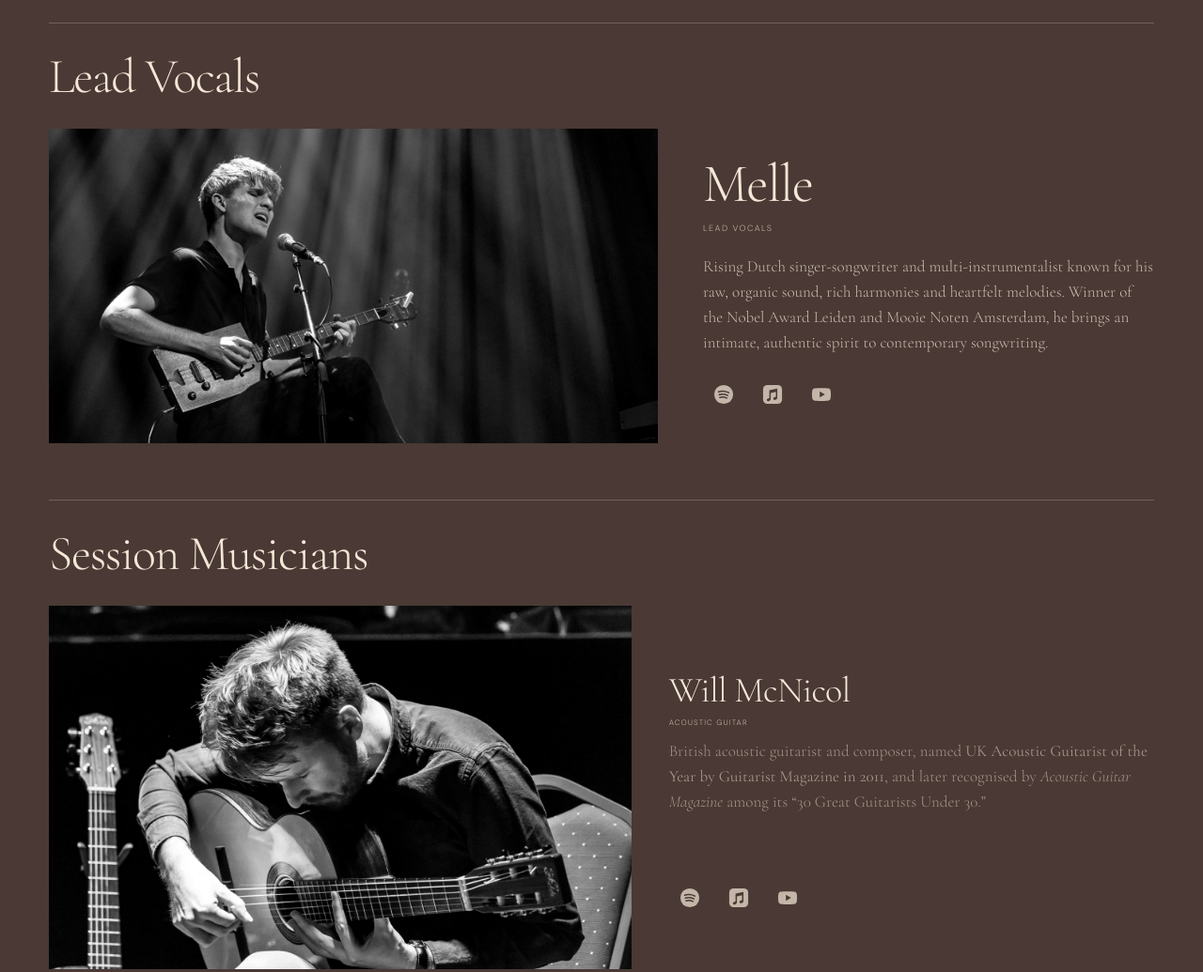
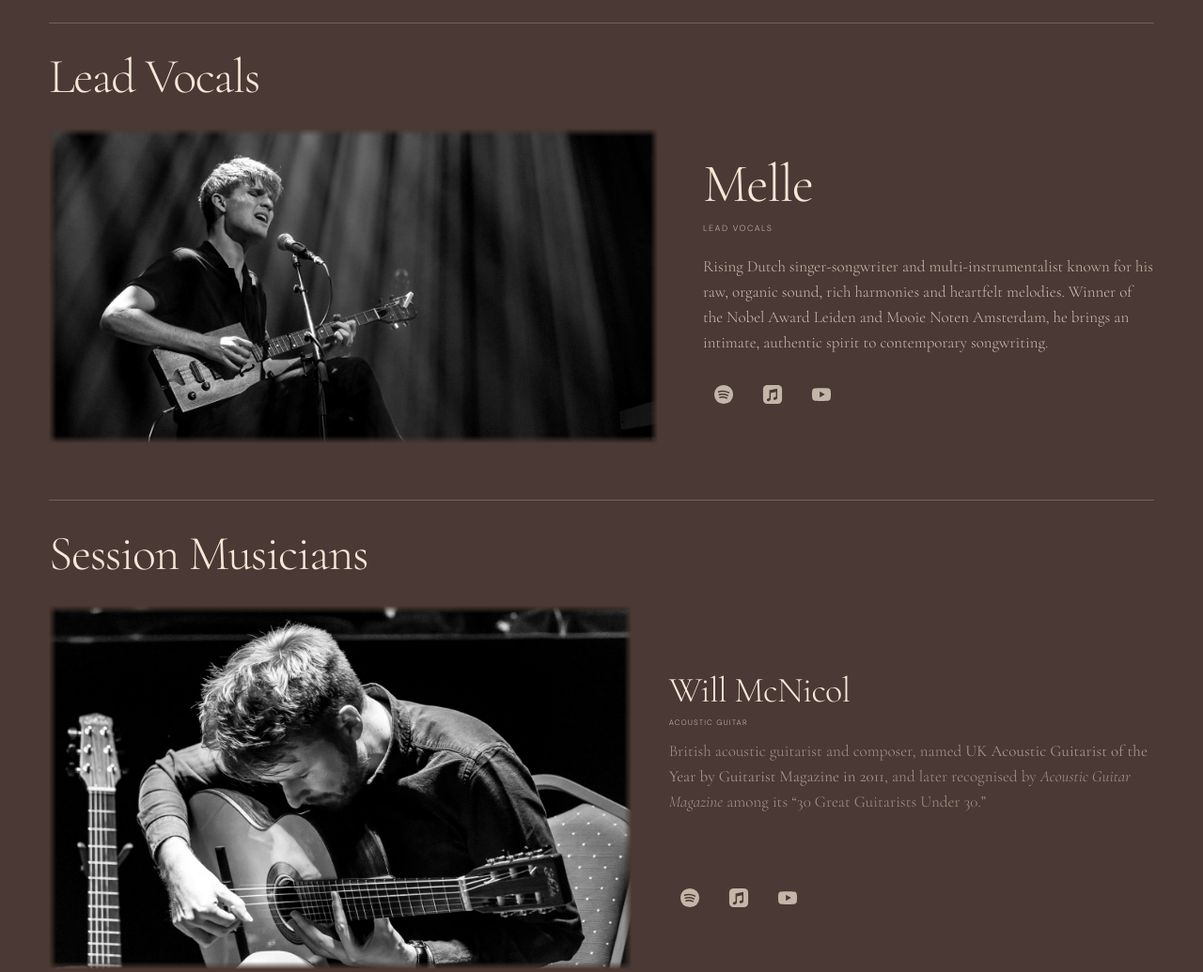
Before and after one commit to music-ianchung/music.ianchung, a plain HTML site: page project-you/index.html in a window 1280 px wide. Shown: the part 2640-3675 px from the top of the page at 94% size. Drawn offline with nearby package versions, Linux system fonts and the light colour scheme.

Commit message:
Add subtle feathering to musician portrait edges

```diff
--- a/project-you/index.html
+++ b/project-you/index.html
@@ -313,6 +313,19 @@ body .hero::before{display:none}
 .quartet-photo img[alt="Ai Ling Woolston"]{transform:scale(1.9);transform-origin:70% 6%}
 @media(hover:hover) and (prefers-reduced-motion:no-preference){.quartet-card:hover .quartet-photo img[alt="Ai Ling Woolston"]{transform:scale(1.94)}}
 </style>
+<style id="portrait-edge-feather">
+/* A narrow feather softens only the outside edge of each portrait. */
+.artist-photo,.quartet-photo,.lead-photo{
+-webkit-mask-image:linear-gradient(to right,transparent,#000 8px,#000 calc(100% - 8px),transparent),linear-gradient(to bottom,transparent,#000 8px,#000 calc(100% - 8px),transparent);
+-webkit-mask-composite:source-in;
+mask-image:linear-gradient(to right,transparent,#000 8px,#000 calc(100% - 8px),transparent),linear-gradient(to bottom,transparent,#000 8px,#000 calc(100% - 8px),transparent);
+mask-composite:intersect
+}
+@media(max-width:700px){.artist-photo,.quartet-photo,.lead-photo{
+-webkit-mask-image:linear-gradient(to right,transparent,#000 5px,#000 calc(100% - 5px),transparent),linear-gradient(to bottom,transparent,#000 5px,#000 calc(100% - 5px),transparent);
+mask-image:linear-gradient(to right,transparent,#000 5px,#000 calc(100% - 5px),transparent),linear-gradient(to bottom,transparent,#000 5px,#000 calc(100% - 5px),transparent)
+}}
+</style>
 </head>
 <body class="cinematic">
 <div class="ambient-surface" aria-hidden="true"><div class="ambient-orb"><img class="orb-logo" src="project-you-logo.png" alt=""></div></div>
```
